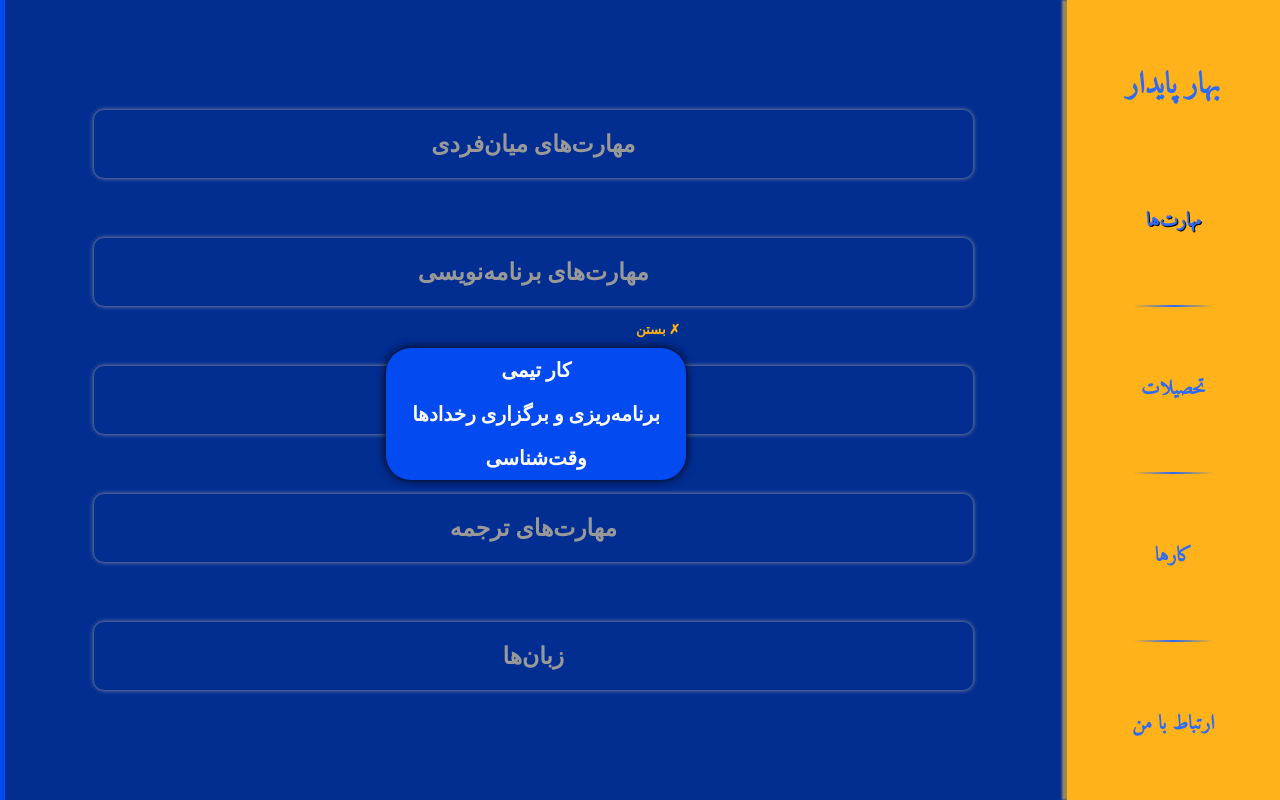
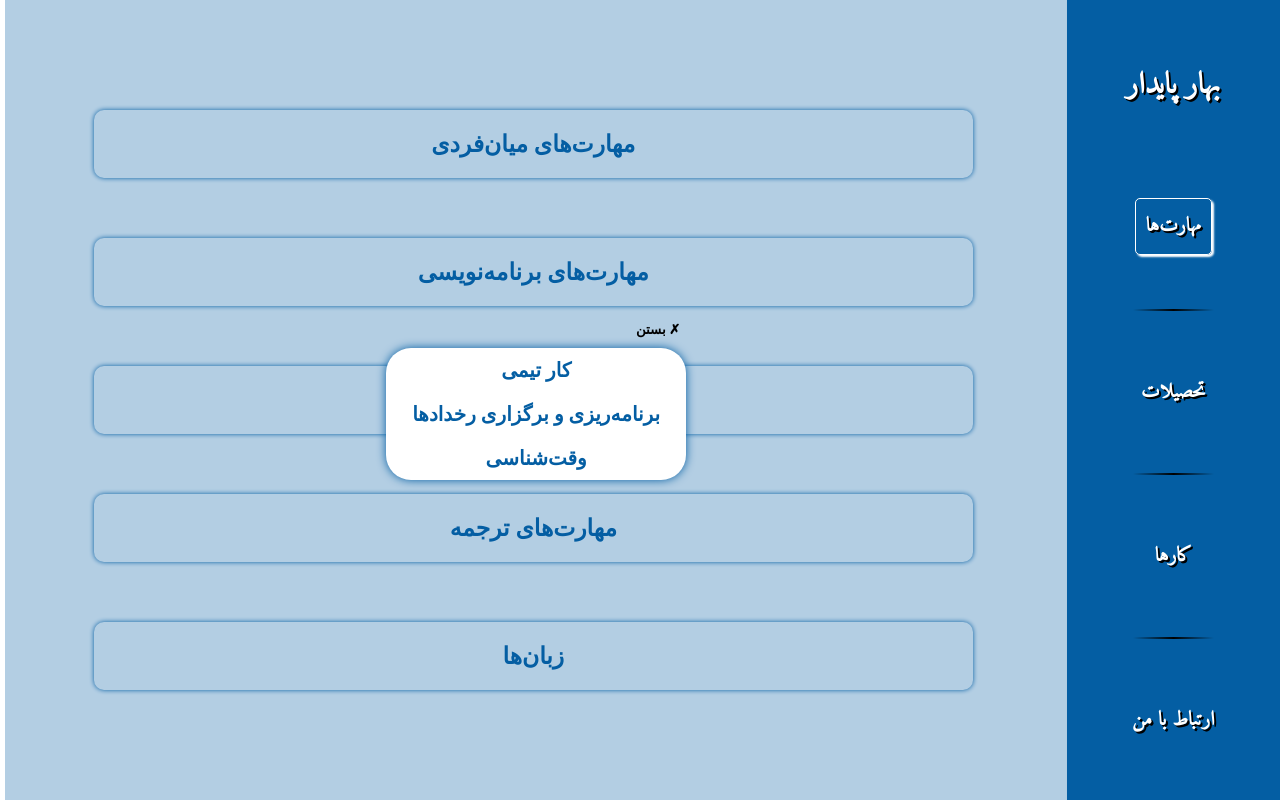
Before and after one commit to forever-spring/forever-spring.github.io, a plain HTML site: page pages/fa/skill.html in a window 1280 px wide. Both pictures are taken after a click on the element "مهارت‌های میان‌فردی". Drawn offline with Linux system fonts and the light colour scheme; a web font is replaced by a local one.

Commit message:
Complete Style Change

```diff
--- a/files/styles.css
+++ b/files/styles.css
@@ -17,10 +17,16 @@
     --c2: #ffc758;
     --c3: #ffb219;
     --c4: #ffaa00;
+    --blue1: rgba(4,94,163,0.1);
+    --blue3: rgba(4,94,163,0.3);
+    --blue5: rgba(4,94,163,0.5);
+    --blue6: rgba(4,94,163,0.6);
+    --blue8: rgba(4,94,163,0.8);
+    --blue10: rgba(4,94,163,1);
 }
 
 * {
-    background-color: var(--p4);
+    background-color: white;
     box-sizing: border-box;
     margin: 0px;
 }
@@ -50,13 +56,9 @@ html, body {
     INDEX FILE RULES
 */
 
-h1 .fancyfa {
-    font-family: 'Reem Kufi', sans-serif;
-}
-
 #langSelec a {
     text-decoration: none;
-    color: white;
+    color: var(--blue10);
     background-color: transparent;
     padding: 5vh;
     box-shadow: 0px 0px 5px black;
@@ -85,7 +87,7 @@ h1 .fancyfa {
 */
 
 header {
-    background-color: var(--c3);
+    background-color: var(--blue10);
     text-align: center;
 }
 
@@ -94,18 +96,18 @@ header *{
 }
 
 header > h2 {
-    color: var(--p3);
-}
-
-.fancyfa h2 {
-	font-family: 'Reem Kufi', sans-serif;
+    color: white;
+    text-align: center;
 }
 
 header a {
-    color: var(--p3);
+    color: white;
     text-decoration: none;
     font-weight: 900;
     text-transform: uppercase;
+    text-shadow: 2px 2px black;
+    padding: 10px;
+    border-radius: 5px;
 }
 
 #outer-grid > section {
@@ -113,7 +115,9 @@ header a {
 }
 
 .selected {
-    filter: drop-shadow(1px 1px black);
+    /* box-shadow: 0px 0px 2px white; */
+    box-shadow: 2px 2px 2px white;
+    border: 1px solid white;
 }
 
 /*
@@ -133,7 +137,7 @@ header a {
     padding: 2vw;
     grid-gap: 2vw;
     height: inherit;
-    box-shadow: 5px 0px 2px var(--c1), -5px 0px 2px var(--c1);
+    box-shadow: 5px 0px 5px black;
 }
 
 .side h2 {
@@ -151,7 +155,7 @@ header a {
 .side .devider {
 	height: 2px;
     width: 50%;
-    background-image: linear-gradient(to left, transparent, var(--p3), transparent);
+    background-image: linear-gradient(to left, transparent, black, transparent);
 }
 
 .side > section {
@@ -160,7 +164,7 @@ header a {
     flex-flow: column wrap;
     align-items: stretch;
     justify-content: center;
-    color: white;
+    color: var(--blue10);
     font-weight: bolder;
     text-align: center;
 
@@ -184,7 +188,7 @@ header a {
     padding: 2vw;
     grid-gap: 2vw;
     width: inherit;
-    box-shadow: 0px 5px 2px var(--c1);
+    box-shadow: 0px 5px 5px black;
 }
 
 .top h2 {
@@ -203,7 +207,7 @@ header a {
 .top .devider {
 	width: 2px;
     height: 50px;
-    background-image: linear-gradient(to bottom, transparent, var(--p3), transparent);
+    background-image: linear-gradient(to bottom, transparent, black, transparent);
 }
 
 .top > section {
@@ -212,7 +216,7 @@ header a {
     flex-flow: column wrap;
     align-items: stretch;
     justify-content: center;
-    color: white;
+    color: var(--blue10);
     font-weight: bolder;
     text-align: center;
 }
@@ -222,7 +226,7 @@ header a {
 */
 
 .skillGroup {
-    box-shadow: 0px 0px 5px white;
+    box-shadow: 0px 0px 5px var(--blue10);
     padding: 20px;
     border-radius: 10px;
     margin: 30px;
@@ -230,7 +234,7 @@ header a {
 
 .skillGroup * {
 	background-color: transparent;
-    color: white;
+    color: var(--blue10);
 }
 
 .skillGroup > h3 {
@@ -244,7 +248,7 @@ header a {
 .skills.show {
 	display: flex;
     position: absolute;
-    background-color: rgba(0,0,0,0.4);
+    background-color: var(--blue3);
     flex-flow: column wrap;
     align-content: center;
     justify-content: center;
@@ -256,7 +260,7 @@ header a {
     padding-left: 5px;
     padding-bottom: 10px;
     cursor: pointer;
-    color: var(--c3);
+    color: black;
     font-weight: bold;
     text-transform: uppercase;
 }
@@ -267,12 +271,12 @@ header a {
     align-items: center;
     justify-content: center;
     border-radius: 25px;
-    background-color: var(--p4);
-    box-shadow: 0px 0px 10px black;
+    background-color: white;
+    box-shadow: 0px 0px 10px var(--blue10);
 }
 
 .skills.show .skillsList p {
-    color: white;
+    color: var(--blue10);
     width: 300px;
     padding: 10px;
 }
@@ -291,7 +295,7 @@ header a {
         ;
     grid-gap: 10px;
     align-items: center;
-    box-shadow: 0px 0px 5px white;
+    box-shadow: 0px 0px 5px var(--blue10);
     border-radius: 10px;
     margin-left: auto;
     margin-right: auto;
@@ -388,7 +392,7 @@ header a {
 
 #wrkDisplay > .show > img {
 	width: 95%;
-    box-shadow: 0px 0px 10px black;
+    box-shadow: 0px 0px 10px var(--blue10);
 }
 
 #progress {
@@ -407,14 +411,14 @@ header a {
 }
 
 .progressNode.highlighted {
-	background-color: var(--c3);
+	background-color: var(--blue10);
   height: 5px;
 }
 
 /*
-    CONTACTS-FA
+    CONTACTS
 */
 
-#telegram img {
-	vertical-align: middle;
+#contact {
+  align-self: center;
 }
```
Also changed, not shown: pages/en/contact.html (+3 -2 lines), pages/en/work.html (+2 -2 lines), pages/fa/contact.html (+3 -2 lines), pages/fa/work.html (+2 -2 lines), files/arrow-left.png (deleted), files/arrow-right.png (deleted), files/arrows/arrow-left.png (added), files/arrows/arrow-right.png (added), files/contact-info/contact-en.png (added), files/contact-info/contact-fa.png (added), files/telegram-id.png (deleted).
